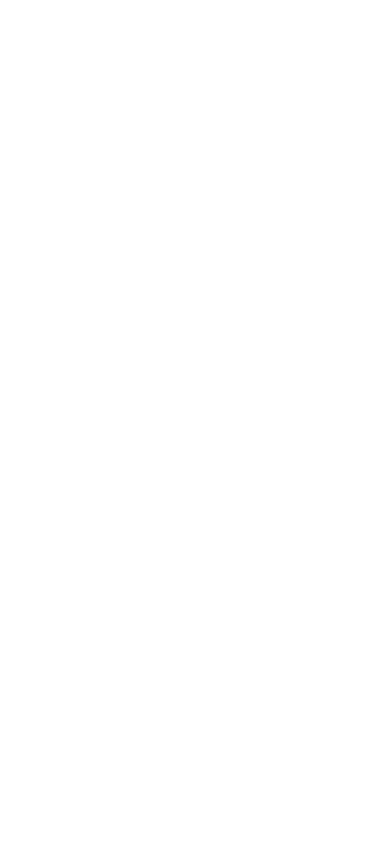
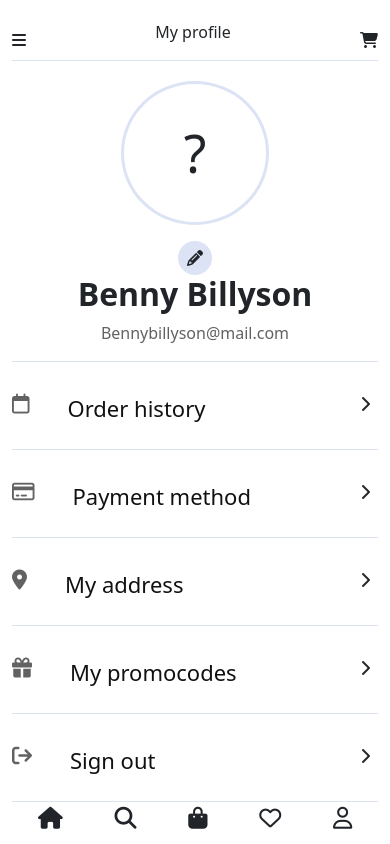
Before and after one commit to Ludwigstud/Webshop_Scrum, a React (Create React App) app in the folder Frontend/webapp-shop/: page / in a window 390 px wide. Built offline with nearby package versions, Linux system fonts and the light colour scheme.

Commit message:
Design done for mobile, except silly edit-button

```diff
--- a/Frontend/webapp-shop/public/index.html
+++ b/Frontend/webapp-shop/public/index.html
@@ -5,39 +5,18 @@
     <link rel="icon" href="%PUBLIC_URL%/favicon.ico" />
     <meta name="viewport" content="width=device-width, initial-scale=1" />
     <meta name="theme-color" content="#000000" />
-    <meta
-      name="description"
-      content="Web site created using create-react-app"
-    />
+    <meta name="description" content="Web site created using create-react-app" />
     <link rel="apple-touch-icon" href="%PUBLIC_URL%/logo192.png" />
-    <!--
-      manifest.json provides metadata used when your web app is installed on a
-      user's mobile device or desktop. See https://developers.google.com/web/fundamentals/web-app-manifest/
-    -->
+    <script src="https://kit.fontawesome.com/41c8b474e2.js" crossorigin="anonymous"></script>
+    <script defer src="https://cdn.jsdelivr.net/npm/bootstrap@5.3.0-alpha1/dist/js/bootstrap.bundle.min.js" integrity="sha384-w76AqPfDkMBDXo30jS1Sgez6pr3x5MlQ1ZAGC+nuZB+EYdgRZgiwxhTBTkF7CXvN" crossorigin="anonymous"></script>
+
+
     <link rel="manifest" href="%PUBLIC_URL%/manifest.json" />
-    <!--
-      Notice the use of %PUBLIC_URL% in the tags above.
-      It will be replaced with the URL of the `public` folder during the build.
-      Only files inside the `public` folder can be referenced from the HTML.
 
-      Unlike "/favicon.ico" or "favicon.ico", "%PUBLIC_URL%/favicon.ico" will
-      work correctly both with client-side routing and a non-root public URL.
-      Learn how to configure a non-root public URL by running `npm run build`.
-    -->
     <title>React App</title>
   </head>
   <body>
     <noscript>You need to enable JavaScript to run this app.</noscript>
     <div id="root"></div>
-    <!--
-      This HTML file is a template.
-      If you open it directly in the browser, you will see an empty page.
-
-      You can add webfonts, meta tags, or analytics to this file.
-      The build step will place the bundled scripts into the <body> tag.
-
-      To begin the development, run `npm start` or `yarn start`.
-      To create a production bundle, use `npm run build` or `yarn build`.
-    -->
   </body>
 </html>
--- a/Frontend/webapp-shop/src/App.js
+++ b/Frontend/webapp-shop/src/App.js
@@ -1,9 +1,16 @@
+import { BrowserRouter, Routes, Route } from "react-router-dom";
+import Profile from "./components/profile/Profile";
+
 
 function App() {
   return (
-    <div className="App">
-
-    </div>
+    <>
+      <BrowserRouter>
+        <Routes>
+          <Route path="/" element={<Profile />} />
+        </Routes>
+      </BrowserRouter>
+    </>
   );
 }
 
--- /dev/null
+++ b/Frontend/webapp-shop/src/components/profile/NavBottomReplace.jsx
@@ -0,0 +1,15 @@
+import React from 'react'
+
+const NavBottomReplace = () => {
+  return (
+    <div className="navbottom-placeholder">
+        <i class="fa-solid fa-house"></i>
+        <i class="fa-solid fa-magnifying-glass"></i>
+        <i class="fa-solid fa-bag-shopping"></i>
+        <i class="fa-regular fa-heart"></i>
+        <i class="fa-regular fa-user"></i>
+        </div>
+  )
+}
+
+export default NavBottomReplace
--- /dev/null
+++ b/Frontend/webapp-shop/src/components/profile/NavTopReplace.jsx
@@ -0,0 +1,13 @@
+import React from 'react'
+
+const NavTopReplace = () => {
+  return (
+    <div className="navbar-placeholder">
+          <i class="fa-solid fa-bars"></i>
+          <p>My profile</p>
+          <i class="fa-solid fa-cart-shopping"></i>
+        </div>
+  )
+}
+
+export default NavTopReplace
--- /dev/null
+++ b/Frontend/webapp-shop/src/components/profile/Profile.jsx
@@ -0,0 +1,67 @@
+import React from "react";
+import { FontAwesomeIcon } from "@fortawesome/react-fontawesome";
+import { NavLink } from "react-router-dom";
+import NavBottomReplace from "./NavBottomReplace";
+import NavTopReplace from "./NavTopReplace";
+
+const Profile = () => {
+  return (
+    <div className="profile">
+      <div className="container">
+        <NavTopReplace/>
+        <div className="avatar-name-mail">
+          <p className="avatar">?</p>
+          <i className="fa-solid fa-pencil edit"></i>
+
+          <h6 className="name">Benny Billyson</h6>
+
+          <p className="email">Bennybillyson@mail.com</p>
+        </div>
+
+        <div className="menu">
+          <div className="option">
+            <div className="left">
+              <i className="fa-regular fa-calendar"></i>
+              <p>Order history</p>
+            </div>
+            <i className="fa-solid fa-chevron-right"></i>
+          </div>
+          <div className="option">
+            <div className="left">
+              <i className="fa-regular fa-credit-card"></i>
+              <p>Payment method</p>
+            </div>
+            <i className="fa-solid fa-chevron-right"></i>
+          </div>
+          <div className="option">
+            <div className="left">
+              <i className="fa-solid fa-location-dot"></i>
+              <p>My address</p>
+            </div>
+            <i className="fa-solid fa-chevron-right"></i>
+          </div>
+          <div className="option">
+            <div className="left">
+              <i className="fa-solid fa-gift"></i>
+              <p>My promocodes</p>
+            </div>
+            <i className="fa-solid fa-chevron-right"></i>
+          </div>
+          <div className="option last-border">
+            <div className="left">
+              <i className="fa-solid fa-arrow-right-from-bracket"></i>
+              <p>Sign out</p>
+            </div>
+            <i className="fa-solid fa-chevron-right"></i>
+          </div>
+        </div>
+
+         <NavBottomReplace/>
+
+
+      </div>
+    </div>
+  );
+};
+
+export default Profile;
--- /dev/null
+++ b/Frontend/webapp-shop/src/components/profile/_profile.scss
@@ -0,0 +1,114 @@
+.profile {
+    .container {
+        .navbar-placeholder {
+            display: flex;
+            justify-content: space-between;
+            align-items: center;
+            padding-top: 20px;
+            border-bottom: solid 1px #DBE3F5;
+        }
+
+        .navbottom-placeholder {
+            display: flex;
+            justify-content: space-around;
+            align-items: center;
+            font-size: 22px;
+            padding-top: 5px;
+
+        }
+
+
+        .avatar-name-mail {
+            padding-top: 20px;
+            display: flex;
+            flex-direction: column;
+            justify-content: center;
+            align-items: center;
+            border-bottom: 1px;
+            .edit{
+
+
+                border: solid 7px #DBE3F5;
+                padding: 2px;
+                border-radius: 50%;
+                background-color: #DBE3F5;
+
+
+
+            }
+
+            .avatar {
+                display: flex;
+                justify-content: center;
+                align-items: center;
+                font-size: 52px;
+                border: solid 3px #DBE3F5;
+                padding: 30px 60px 30px 60px;
+                border-radius: 100%;
+
+            }
+
+            .name {
+
+                font-size: 32px;
+                font-weight: 700;
+
+
+            }
+
+            .email {
+                color: #626262;
+                font-weight: 500;
+            }
+        }
+
+        .menu {
+            display: flex;
+            flex-direction: column;
+            align-items: center;
+            justify-content: center;
+
+
+            .left {
+                display: flex;
+                justify-content: left;
+                align-items: center;
+
+                i {
+                    color: #626262;
+                    font-size: 20px;
+                }
+            }
+            .last-border{
+                border-bottom: 1px #DBE3F5 solid;
+            }
+            .option {
+
+                display: flex;
+                justify-content: space-between;
+                align-items: center;
+                border-top: 1px #DBE3F5 solid;
+                min-width: 100%;
+                padding-top: 5px;
+                padding-bottom: 8px;
+
+
+                i {
+                    padding-right: 8px;
+                }
+
+                p {
+                    padding-left: 30px;
+                    margin-top: 10px;
+                    padding-top: 15px;
+                    font-size: 22px;
+                    color: #111111;
+                }
+
+            }
+        }
+
+
+
+    }
+}
--- a/Frontend/webapp-shop/src/scss/style.css
+++ b/Frontend/webapp-shop/src/scss/style.css
@@ -1 +1,82 @@
-/*# sourceMappingURL=style.css.map */
+.profile .container .navbar-placeholder {
+  display: flex;
+  justify-content: space-between;
+  align-items: center;
+  padding-top: 20px;
+  border-bottom: solid 1px #DBE3F5;
+}
+.profile .container .navbottom-placeholder {
+  display: flex;
+  justify-content: space-around;
+  align-items: center;
+  font-size: 22px;
+  padding-top: 5px;
+}
+.profile .container .avatar-name-mail {
+  padding-top: 20px;
+  display: flex;
+  flex-direction: column;
+  justify-content: center;
+  align-items: center;
+  border-bottom: 1px;
+}
+.profile .container .avatar-name-mail .edit {
+  border: solid 7px #DBE3F5;
+  padding: 2px;
+  border-radius: 50%;
+  background-color: #DBE3F5;
+}
+.profile .container .avatar-name-mail .avatar {
+  display: flex;
+  justify-content: center;
+  align-items: center;
+  font-size: 52px;
+  border: solid 3px #DBE3F5;
+  padding: 30px 60px 30px 60px;
+  border-radius: 100%;
+}
+.profile .container .avatar-name-mail .name {
+  font-size: 32px;
+  font-weight: 700;
+}
+.profile .container .avatar-name-mail .email {
+  color: #626262;
+  font-weight: 500;
+}
+.profile .container .menu {
+  display: flex;
+  flex-direction: column;
+  align-items: center;
+  justify-content: center;
+}
+.profile .container .menu .left {
+  display: flex;
+  justify-content: left;
+  align-items: center;
+}
+.profile .container .menu .left i {
+  color: #626262;
+  font-size: 20px;
+}
+.profile .container .menu .last-border {
+  border-bottom: 1px #DBE3F5 solid;
+}
+.profile .container .menu .option {
+  display: flex;
+  justify-content: space-between;
+  align-items: center;
+  border-top: 1px #DBE3F5 solid;
+  min-width: 100%;
+  padding-top: 5px;
+  padding-bottom: 8px;
+}
+.profile .container .menu .option i {
+  padding-right: 8px;
+}
+.profile .container .menu .option p {
+  padding-left: 30px;
+  margin-top: 10px;
+  padding-top: 15px;
+  font-size: 22px;
+  color: #111111;
+}
--- a/Frontend/webapp-shop/src/scss/style.scss
+++ b/Frontend/webapp-shop/src/scss/style.scss
@@ -1 +1 @@
-$color: #121212;
+@import "../components/profile/profile"
```
